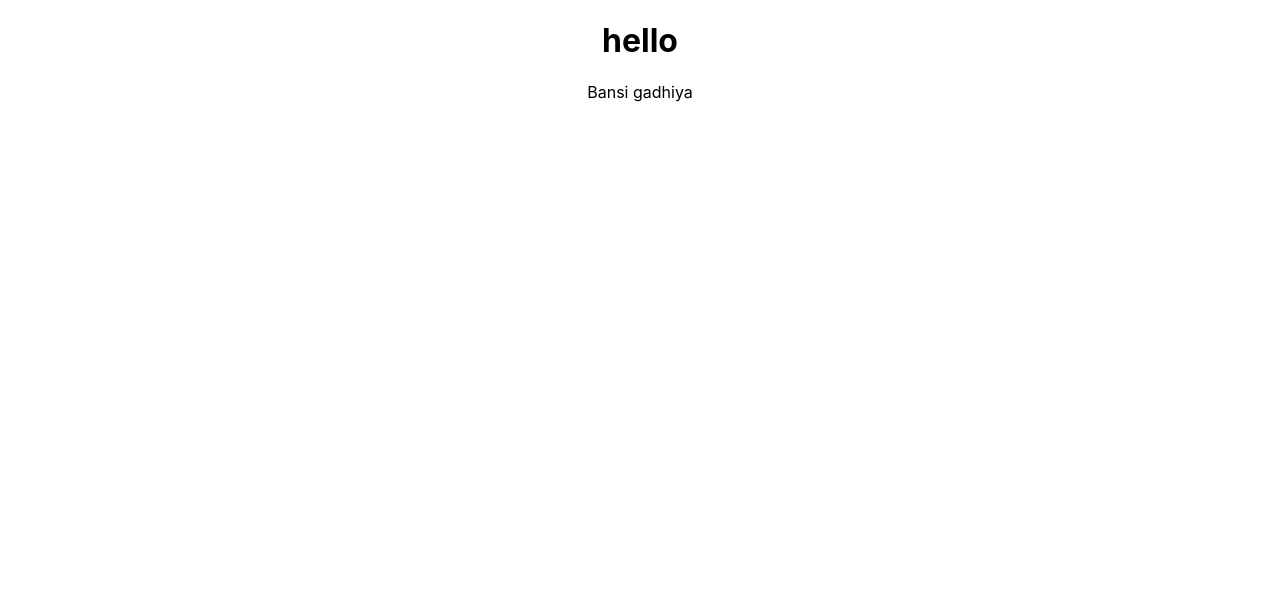
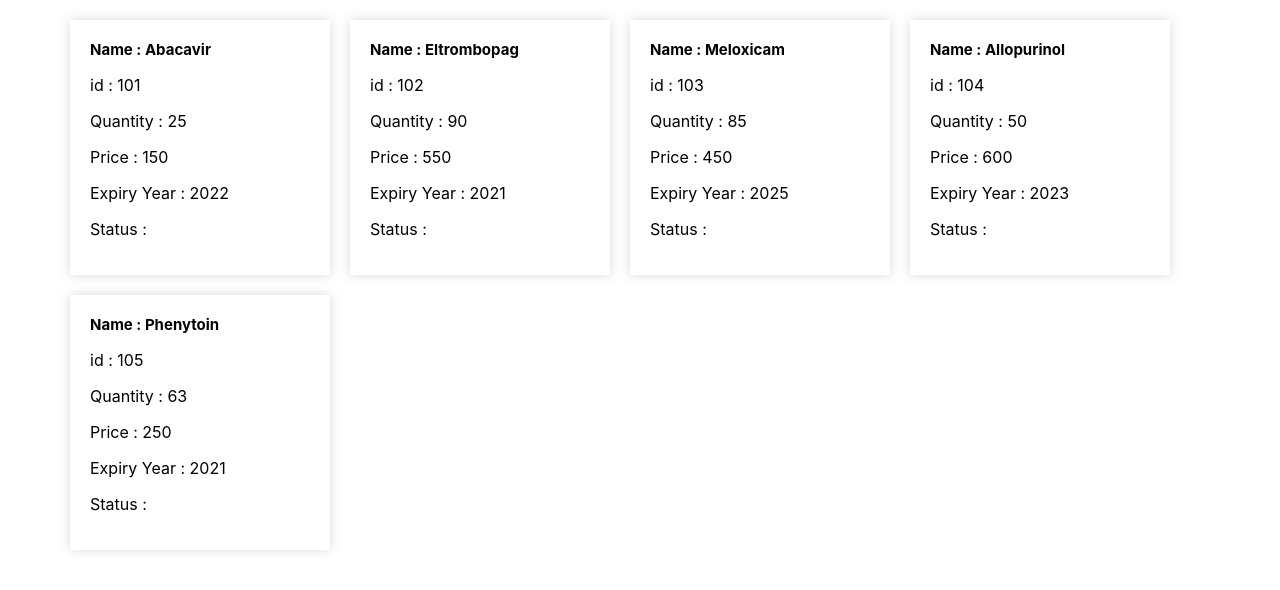
Before and after one commit to bansigadhiya/firstreactapp, a React (Create React App) app: page / in a window 1280 px wide. Shown: the top 590 px of the page. Built offline with nearby package versions, Linux system fonts and the light colour scheme.

Commit message:
data card fomat

```diff
--- a/src/App.css
+++ /dev/null
@@ -1,38 +0,0 @@
-.App {
-  text-align: center;
-}
-
-.App-logo {
-  height: 40vmin;
-  pointer-events: none;
-}
-
-@media (prefers-reduced-motion: no-preference) {
-  .App-logo {
-    animation: App-logo-spin infinite 20s linear;
-  }
-}
-
-.App-header {
-  background-color: #282c34;
-  min-height: 100vh;
-  display: flex;
-  flex-direction: column;
-  align-items: center;
-  justify-content: center;
-  font-size: calc(10px + 2vmin);
-  color: white;
-}
-
-.App-link {
-  color: #61dafb;
-}
-
-@keyframes App-logo-spin {
-  from {
-    transform: rotate(0deg);
-  }
-  to {
-    transform: rotate(360deg);
-  }
-}
--- a/src/App.js
+++ /dev/null
@@ -1,13 +0,0 @@
-import logo from './logo.svg';
-import './App.css';
-
-function App() {
-  return (
-    <div className="App">
-        <h1>hello</h1>
-        <p>Bansi gadhiya</p>
-    </div>
-  );
-}
-
-export default App;
--- /dev/null
+++ b/src/components/App.css
@@ -0,0 +1,21 @@
+h5{
+  font-size: 50px;
+  margin: 0;
+}
+.card-container{
+  width: 1140px;
+  margin: 20px auto;
+  display: flex;
+  flex-wrap: wrap;
+}
+.card{
+  width: 220px;
+  background-color: white;
+  margin-right: 20px;
+  margin-bottom: 20px;
+  box-shadow: 0px 0px 10px rgb(128, 128, 128,0.3);
+  padding: 20px;
+}
+.card h5{
+  font-size: 15px;
+}
--- /dev/null
+++ b/src/components/App.js
@@ -0,0 +1,83 @@
+import './App.css';
+
+function App() {
+  var data =
+    [
+      {
+        id: 101,
+        name: 'Abacavir',
+        quantity: 25,
+        price: 150,
+        expiry: 2022,
+        status: true
+      },
+      {
+        id: 102,
+        name: 'Eltrombopag',
+        quantity: 90,
+        price: 550,
+        expiry: 2021,
+        status: true
+      },
+      {
+        id: 103,
+        name: 'Meloxicam',
+        quantity: 85,
+        price: 450,
+        expiry: 2025,
+        status: false
+      },
+      {
+        id: 104,
+        name: 'Allopurinol',
+        quantity: 50,
+        price: 600,
+        expiry: 2023,
+        status: true
+      },
+      {
+        id: 105,
+        name: 'Phenytoin',
+        quantity: 63,
+        price: 250,
+        expiry: 2021,
+        status: false
+      }
+    ];
+
+  return (
+    <div className='card-container'>
+      {
+        data.map((d) => {
+          console.log(d);
+          return (
+            <div className='card'>
+              <h5>
+                Name : {d.name}
+              </h5>
+              <p>
+                id : {d.id}
+              </p>
+              <p>
+                Quantity : {d.quantity}
+              </p>
+              <p>
+                Price : {d.price}
+              </p>
+              <p>
+                Expiry Year : {d.expiry}
+              </p>
+              <p>
+                Status : {d.status}
+              </p>
+            </div>
+          )
+        })
+      }
+
+    </div>
+
+  )
+}
+
+export default App;
--- a/src/index.js
+++ b/src/index.js
@@ -1,7 +1,7 @@
 import React from 'react';
 import ReactDOM from 'react-dom/client';
 import './index.css';
-import App from './App';
+import App from '../src/components/App';
 import reportWebVitals from './reportWebVitals';
 
 const root = ReactDOM.createRoot(document.getElementById('root'));
```
